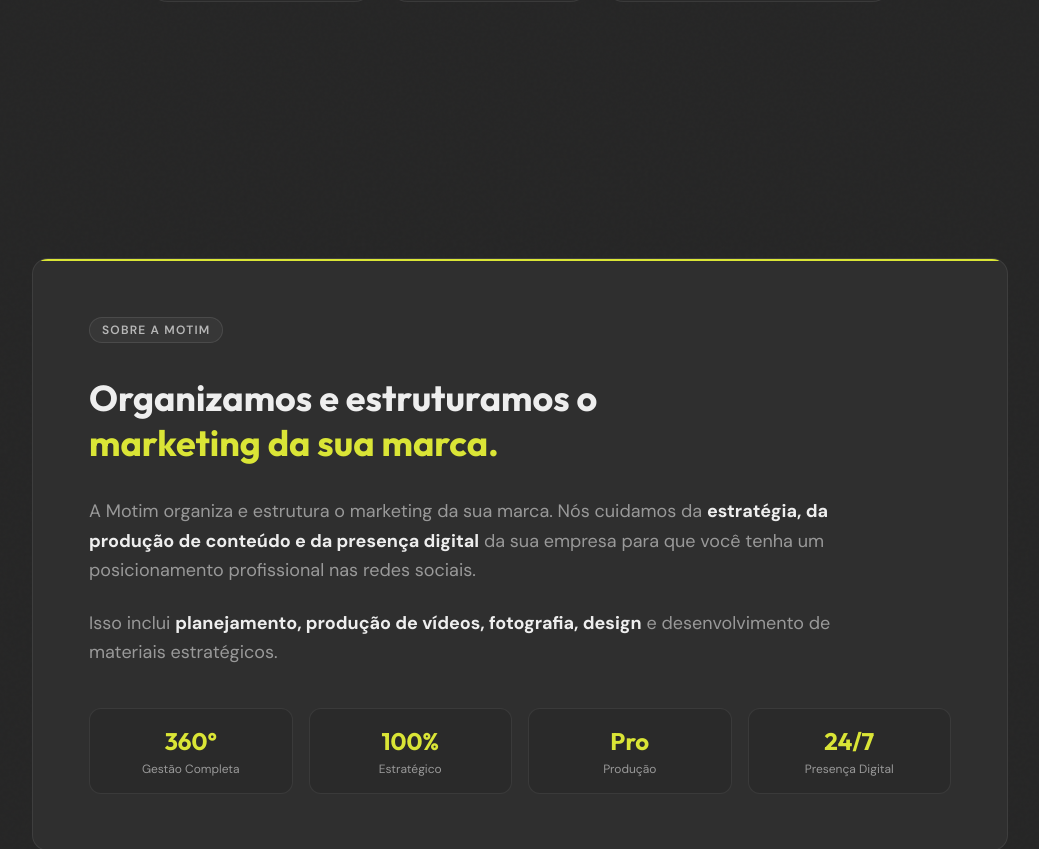
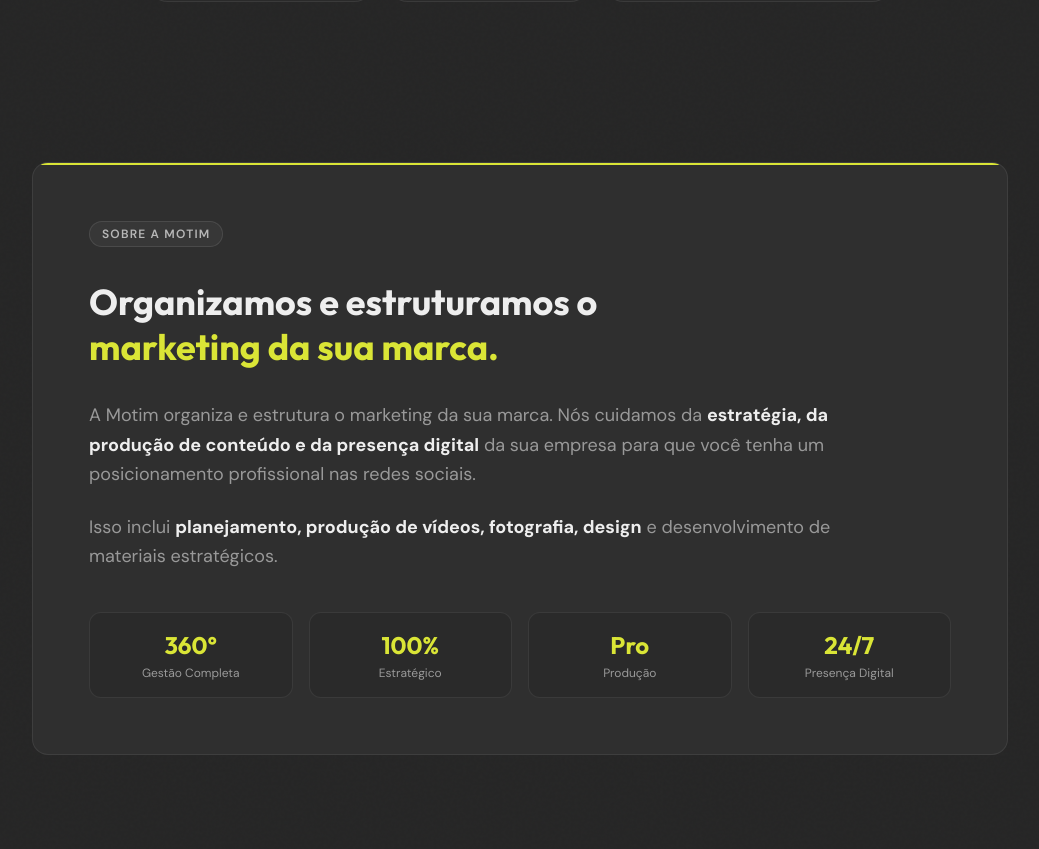
Before and after one commit to LeonardoKlaser/motim_landing_page, a Next.js app: page / in a window 1280 px wide. Shown: the part 1904-2753 px from the top of the page, without its empty margins (120-1159 px from the left). Built offline with nearby package versions, Linux system fonts and the light colour scheme.

Commit message:
less space between sections

```diff
--- a/src/components/sections/About.tsx
+++ b/src/components/sections/About.tsx
@@ -7,7 +7,7 @@ const stats = [
 
 export default function About() {
   return (
-    <section id="sobre" className="relative bg-noise py-24 lg:py-32 bg-motim-bg">
+    <section id="sobre" className="relative bg-noise pt-6 pb-24 lg:pt-8 lg:pb-32 bg-motim-bg">
       <div className="relative z-10 max-w-5xl mx-auto px-6">
         <div className="reveal bg-motim-card rounded-2xl overflow-hidden border border-[#eeeeee]/8 relative">
           {/* Accent top border — verde lima fino */}
--- a/src/components/sections/Process.tsx
+++ b/src/components/sections/Process.tsx
@@ -27,7 +27,7 @@ const steps = [
 
 export default function Process() {
   return (
-    <section id="processo" className="relative bg-noise py-24 lg:py-32 bg-motim-bg">
+    <section id="processo" className="relative bg-noise pt-6 pb-24 lg:pt-8 lg:pb-32 bg-motim-bg">
       <div className="relative z-10 max-w-6xl mx-auto px-6">
         {/* Section Header */}
         <div className="text-center mb-20 reveal">
--- a/src/components/sections/Target.tsx
+++ b/src/components/sections/Target.tsx
@@ -39,7 +39,7 @@ const items = [
 
 export default function Target() {
   return (
-    <section className="relative bg-noise py-24 lg:py-32 bg-motim-bg">
+    <section className="relative bg-noise pt-6 pb-24 lg:pt-8 lg:pb-32 bg-motim-bg">
       <div className="relative z-10 max-w-4xl mx-auto px-6">
         <div className="reveal text-center mb-16">
           <span className="inline-flex items-center gap-2 px-4 py-1.5 rounded-full text-xs font-semibold tracking-widest uppercase mb-6 bg-[#eeeeee]/[0.04] border border-[#eeeeee]/10 text-[#eeeeee]/70">
```
